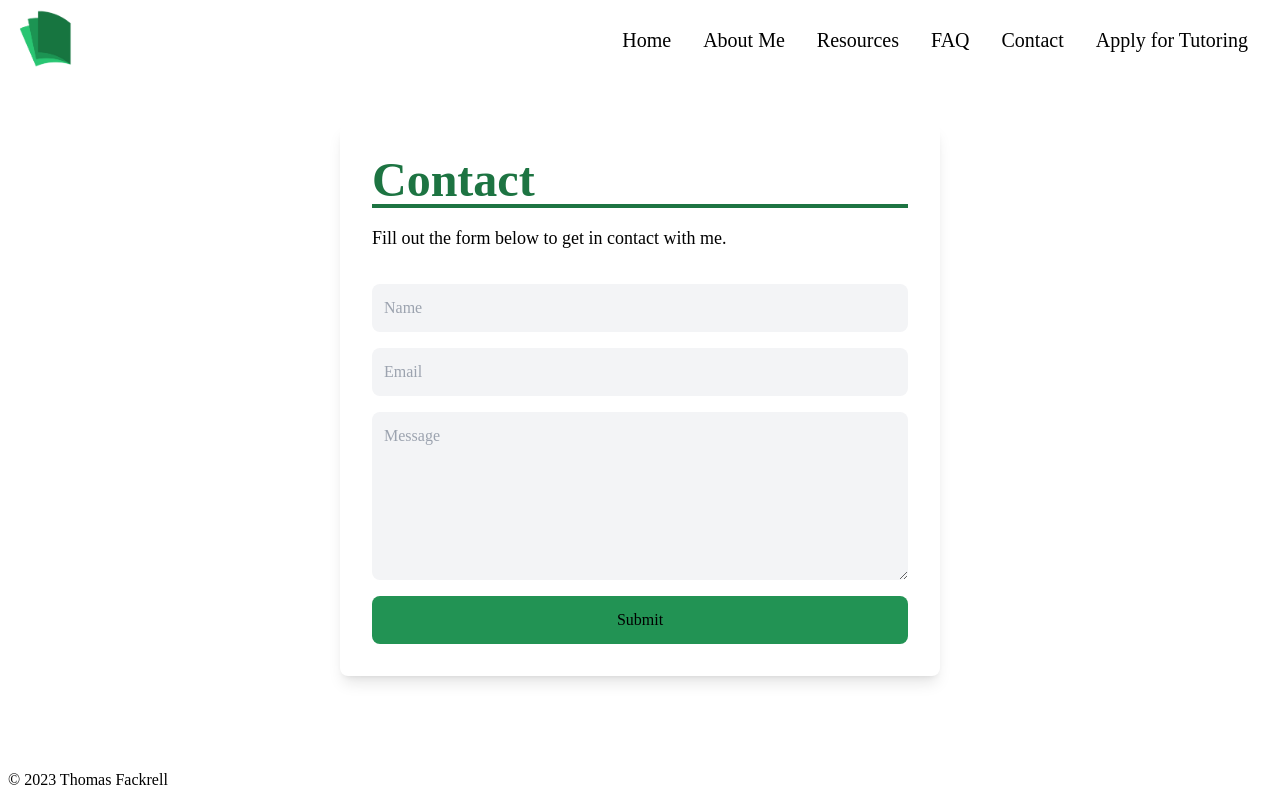
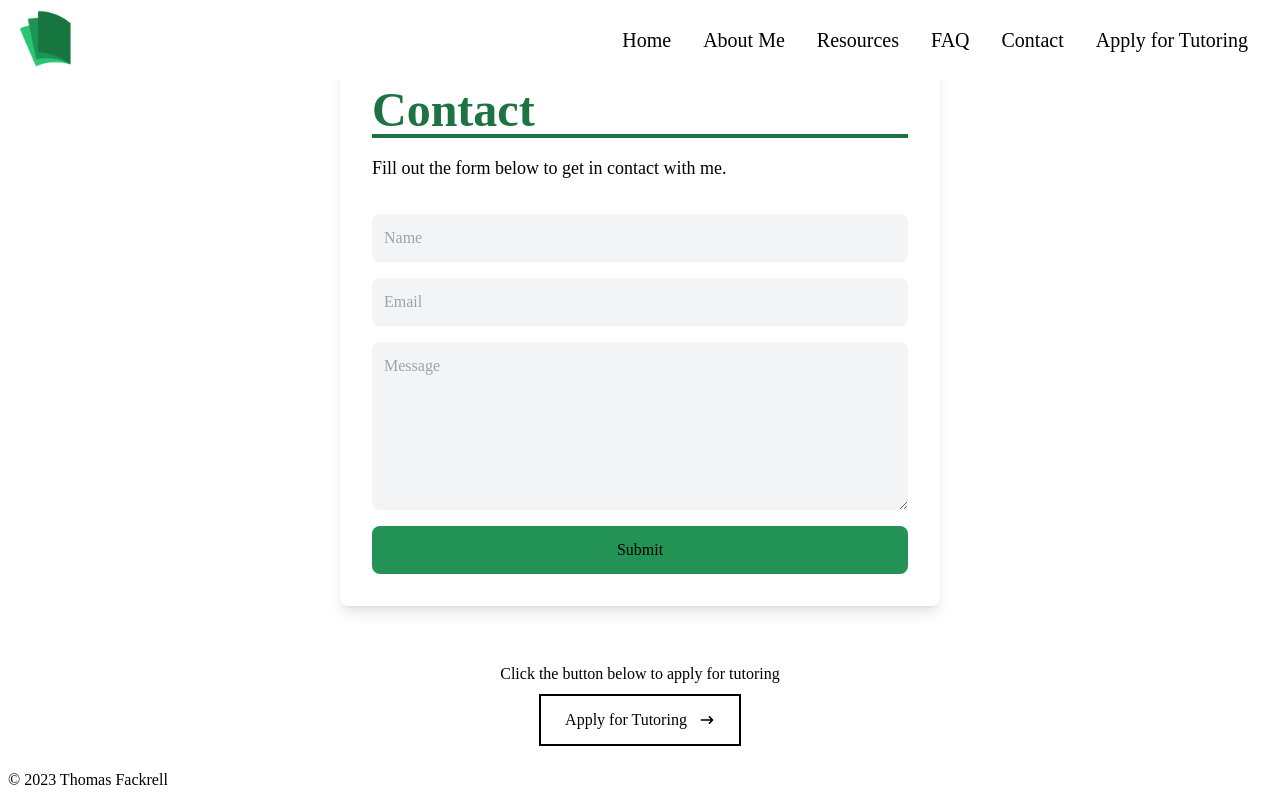
Before and after one commit to mckayfackrell/thomastutoring, a React (Create React App) app: page /contact in a window 1280 px wide. Built offline with nearby package versions, Linux system fonts and the light colour scheme; the HTML template or start-up script is replaced by a standard one.

Commit message:
updated contact form and fixed layout

```diff
--- a/src/pages/AboutMe.jsx
+++ b/src/pages/AboutMe.jsx
@@ -20,7 +20,7 @@ const AboutMe = () => {
             ></div>
           </div>
           <div className="flex flex-col justify-center">
-            <h1 className="text-4xl sm:text-7xl font-bold text-black">
+            <h1 className="text-4xl sm:text-7xl font-bold text-[#1d7442]">
               About Me
             </h1>
             <p className="py-4 max-w-[700px] text-1xl lg:text-2xl">
--- a/src/pages/Contact.jsx
+++ b/src/pages/Contact.jsx
@@ -1,4 +1,6 @@
 import React, { useState } from "react";
+import { HiArrowNarrowRight } from "react-icons/hi";
+import { Link } from "react-router-dom";
 
 const Contact = () => {
   const [name, setName] = useState("");
@@ -52,14 +54,10 @@ const Contact = () => {
     : "Error";
 
   return (
-    <div
-      name="contact"
-      id="contact"
-      className="w-full h-screen flex justify-center items-center p-4"
-    >
+    <div className="w-full h-screen flex flex-col justify-center items-center p-4">
       <form
         onSubmit={handleSubmit}
-        className="flex flex-col max-w-[600px] w-full bg-white rounded-lg shadow-lg p-8"
+        className="flex flex-col max-w-[600px] w-full bg-white rounded-lg shadow-lg p-8 mb-4"
       >
         <div className="pb-8">
           <h1 className="text-4xl md:text-5xl font-bold border-b-4 border-[#1d7442] text-[#1d7442] mb-4">
@@ -104,8 +102,19 @@ const Contact = () => {
           {submitting ? "Submitting..." : buttonText}
         </button>
       </form>
+
+      <div className="mt-10 flex flex-col items-center">
+        <p className="mb-2">Click the button below to apply for tutoring</p>
+        <Link to="https://forms.gle/jiJgreaXWRS3gjac8">
+          <button className="text-black group border-black border-2 px-6 py-3 flex items-center hover:border-black hover:transform hover:scale-105 transition duration-300">
+            Apply for Tutoring
+            <span>
+              <HiArrowNarrowRight className="ml-3" />
+            </span>
+          </button>
+        </Link>
+      </div>
     </div>
-
   );
 };
 
--- a/src/pages/Faq.jsx
+++ b/src/pages/Faq.jsx
@@ -22,7 +22,7 @@ const FAQ = () => {
   return (
     <div className="w-full h-screen bg-[#FFFFFF]">
       <div className="max-w-[700px] mx-auto px-8 flex flex-col justify-center h-full">
-        <h1 className="text-4xl sm:text-5xl font-bold text-black my-8">
+        <h1 className="text-4xl sm:text-5xl font-bold text-[#1d7442] my-8">
           Frequently Asked Questions
         </h1>
         <ul className="py-4">
--- a/src/pages/Resources.jsx
+++ b/src/pages/Resources.jsx
@@ -22,7 +22,7 @@ const StudentResources = () => {
   return (
     <div className="w-full h-screen bg-[#FFFFFF]">
       <div className="max-w-[700px] mx-auto px-8 flex flex-col justify-center h-full">
-        <h1 className="text-4xl sm:text-5xl font-bold text-black my-8">
+        <h1 className="text-4xl sm:text-5xl font-bold text-[#1d7442] my-8">
           Student Resources
         </h1>
         <ul className="py-4">
```
